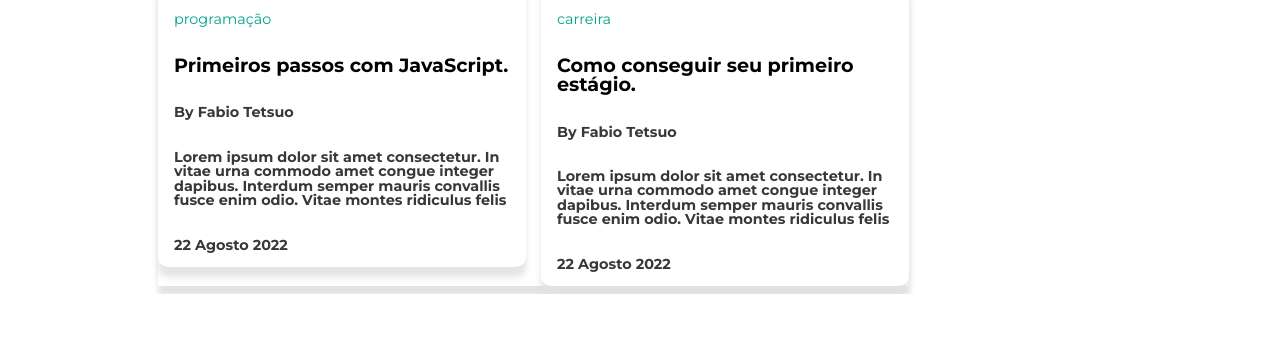
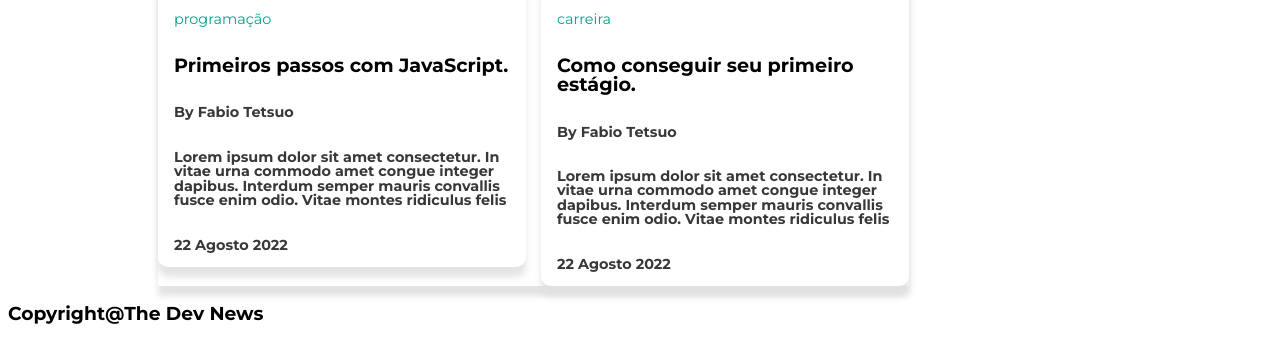
Before and after one commit to Afcabrini/Blog-responsivo, a plain HTML site: page index.html in a window 1280 px wide. Shown: the part 1077-1419 px from the top of the page. Before the commit the page ends 1371 px from the top, so only its background shows below. Drawn offline with Linux system fonts and the light colour scheme; a web font is replaced by a local one.

Commit message:
Update index.html

```diff
--- a/index.html
+++ b/index.html
@@ -131,10 +131,12 @@
         <div class="categorias"><p>> opnião</p>
         <p>(01)</p></div>
 
-
-
 </section>
 </div>
+</main>  </body>
 
-</main>  </body>
+<footer>
+    <div class="container-footer">
+        <h3>Copyright@The Dev News</h3>
+    </div></footer>
 </html>
```
